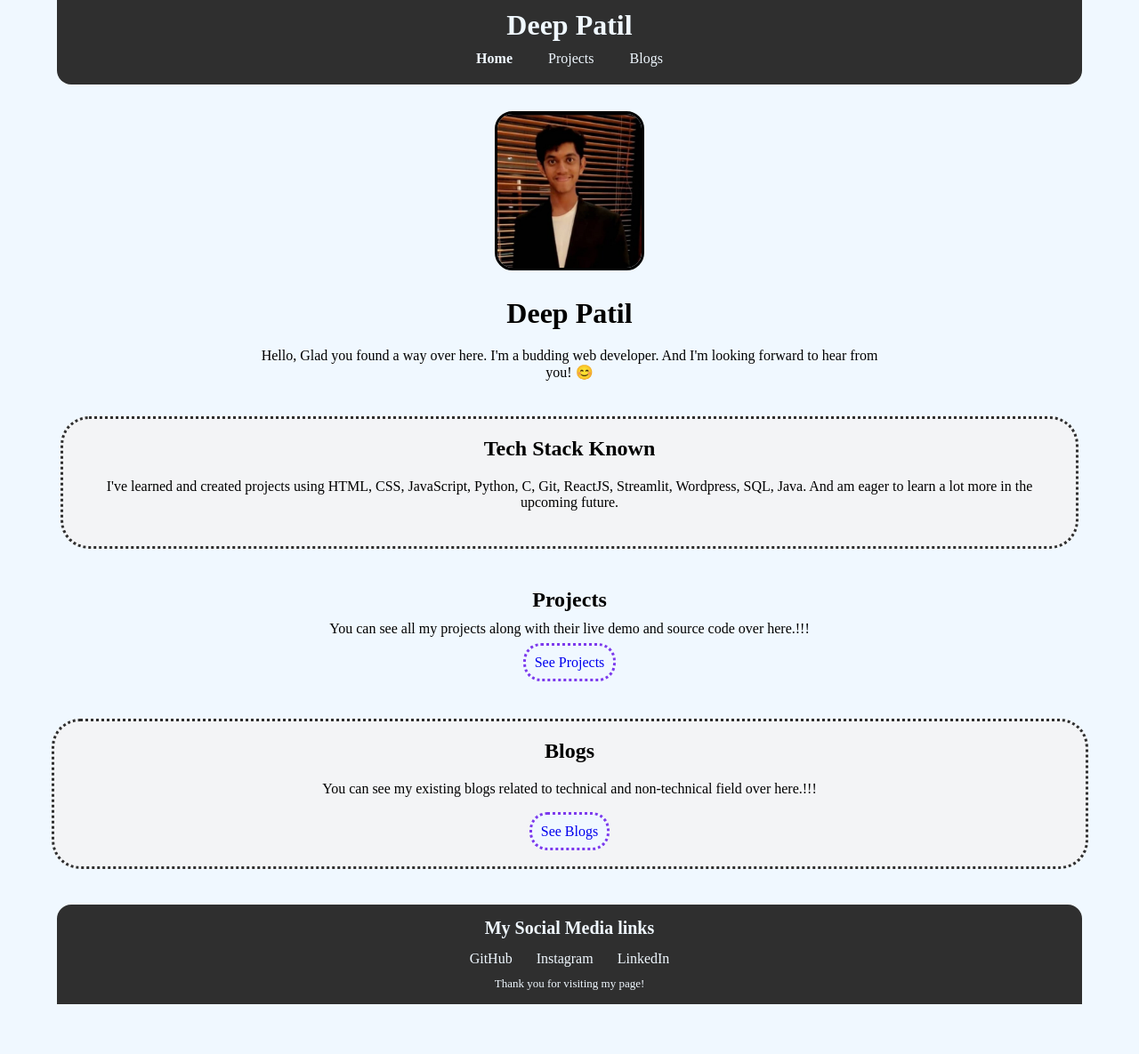
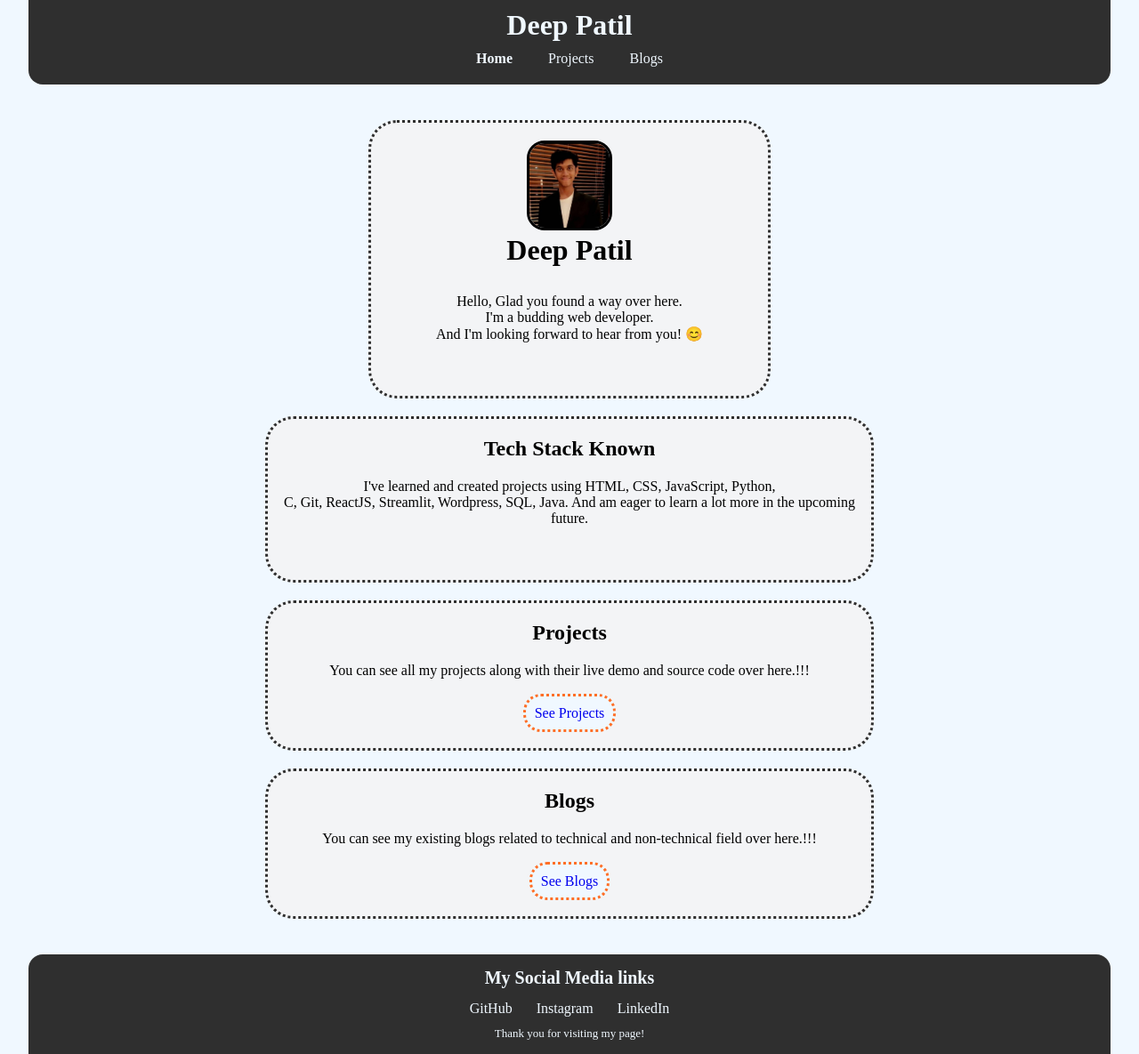
Before and after one commit to patildeep07/deepPatil-website, a plain HTML site: page index.html in a window 1280 px wide. Shown: the whole page at 89% size. Before the commit the page ends 1129 px from the top, so only its background shows below. Drawn offline with Linux system fonts and the light colour scheme.

Commit message:
css update - added transition animations

```diff
--- a/css-files/blogs.css
+++ b/css-files/blogs.css
@@ -29,7 +29,7 @@ body{
     border-bottom-left-radius: 1em;
     border-bottom-right-radius: 1em;
     color: aliceblue;
-    width: 90%;
+    width: 95%;
 }
 
 .main-header h1 {
@@ -145,7 +145,7 @@ body{
     border-top-left-radius: 1em;
     border-top-right-radius: 1em;
     color: aliceblue;
-    width: 90%;
+    width: 95%;
 }
 
 .main-footer h2 {
--- a/css-files/main.css
+++ b/css-files/main.css
@@ -29,7 +29,7 @@ body{
     border-bottom-left-radius: 1em;
     border-bottom-right-radius: 1em;
     color: aliceblue;
-    width: 90%;
+    width: 95%;
 }
 
 .main-header h1 {
@@ -153,7 +153,7 @@ body{
     /* margin: 3%; */
 }
 
-.projects-div a:hover {
+ a:hover {
     padding: 10px;
     /* color: #f3f4f6; */
     text-decoration: none;
@@ -179,6 +179,23 @@ body{
     margin: 10px 0 10px 0;
 }
 
+.content-body .blogs-div:hover {
+    align-self: center;
+    justify-content: center;
+    text-align: center;
+    padding: 30px 0px 40px 0px;
+    border-radius: 2em;
+    border: dotted;
+    /* border-color: #2f2f2f;
+    background-color: #f3f4f6; */
+    border-color: #2f2f2f;
+    background-color: #2f2f2f;
+    color: aliceblue;
+    width: 100%;
+    margin: 10px 0 10px 0;
+    transition: all .4s ease;
+}
+
 .blogs-div h2{
     padding: 0;
 }
@@ -193,7 +210,7 @@ body{
     /* color: aliceblue; */
     text-decoration: none;
     background-color: aliceblue;
-    border-color: #7c3aed;
+    border-color: #fe6f27;
     border-style: dotted;
     border-radius: 20px;
     font-weight: 500;
@@ -204,12 +221,14 @@ body{
     padding: 10px;
     /* color: #f3f4f6; */
     text-decoration: none;
-    background-color: #7c3aed;
-    background-color: aliceblue;
-    border-color: #7c3aed;
+    /* background-color: #7c3aed; */
+    background-color: #fe6f27;
+    border-color: #fe6f27;
+    color: aliceblue;
     border-style: solid;
     border-radius: 20px;
     font-weight: 500;
+    transition: all 0.4s ease;
 }
 
 
@@ -239,7 +258,7 @@ body{
     border-top-left-radius: 1em;
     border-top-right-radius: 1em;
     color: aliceblue;
-    width: 90%;
+    width: 95%;
 }
 
 .main-footer h2 {
--- a/css-files/projects.css
+++ b/css-files/projects.css
@@ -28,7 +28,7 @@ body{
     border-bottom-left-radius: 1em;
     border-bottom-right-radius: 1em;
     color: aliceblue;
-    width: 90%;
+    width: 95%;
 }
 
 .main-header h1 {
@@ -176,7 +176,7 @@ body{
     border-top-left-radius: 1em;
     border-top-right-radius: 1em;
     color: aliceblue;
-    width: 90%;
+    width: 95%;
 }
 
 .main-footer h2 {
--- a/index.html
+++ b/index.html
@@ -26,21 +26,22 @@
 
     <div class="content-body">
         <div class="intro-container">
-            <img class="deepJpg" src="images/Deep.jpg" alt="Deep Patil">
-            <div class="inner-intro">
+
+            <div class="blogs-div">
+                <img class="deepJpg" src="images/Deep.jpg" alt="Deep Patil">
                 <h1 class="intro">Deep Patil</h1>
-                <p>Hello, Glad you found a way over here. I'm a budding web developer. And I'm looking forward to hear from you! 😊</p>
+                <p>Hello, Glad you found a way over here. <br>I'm a budding web developer. <br>And I'm looking forward to hear from you! 😊</p>
             </div>
 
         </div>
 
-        <div class="tech-stack">
+        <div class="blogs-div">
             <h2>Tech Stack Known</h2>
-            <p>I've learned and created projects using HTML, CSS, JavaScript, Python, C, Git, ReactJS, Streamlit,
+            <p>I've learned and created projects using HTML, CSS, JavaScript, Python,<br> C, Git, ReactJS, Streamlit,
                 Wordpress, SQL, Java. And am eager to learn a lot more in the upcoming future.
             </p>
         </div>
-        <div class="projects-div">
+        <div class="blogs-div">
             <h2>Projects</h2>
             <p>You can see all my projects along with their live demo and source code over here.!!!</p>
             <a class="projects-btn" href="links\projects.html">See Projects</a>
```
